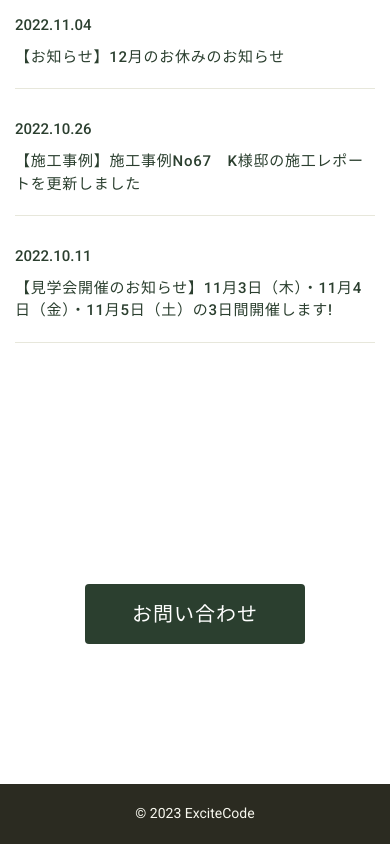
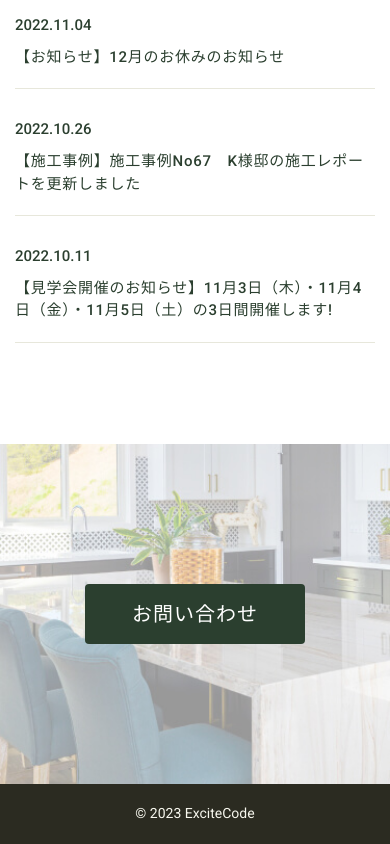
Before and after one commit to k7d0112/work_cording01, a plain HTML site: page index.html in a window 390 px wide. Shown: the part 3373-4217 px from the top of the page. Drawn offline with nearby package versions, Linux system fonts and the light colour scheme.

Commit message:
Update style.css

```diff
--- a/css/style.css
+++ b/css/style.css
@@ -390,7 +390,7 @@ select::-ms-expand {
 .contact {
   width: 100%;
   height: 340px;
-  background-image: url(images/bg.jpg);
+  background-image: url("../images/bg.jpg");
   background-position: center;
   background-repeat: no-repeat;
   background-size: cover;
@@ -401,7 +401,7 @@ select::-ms-expand {
 }
 @media screen and (max-width: 768px) {
   .contact {
-    background-image: url(images/bg-sp.jpg);
+    background-image: url("../images/bg-sp.jpg");
   }
 }
 
```
